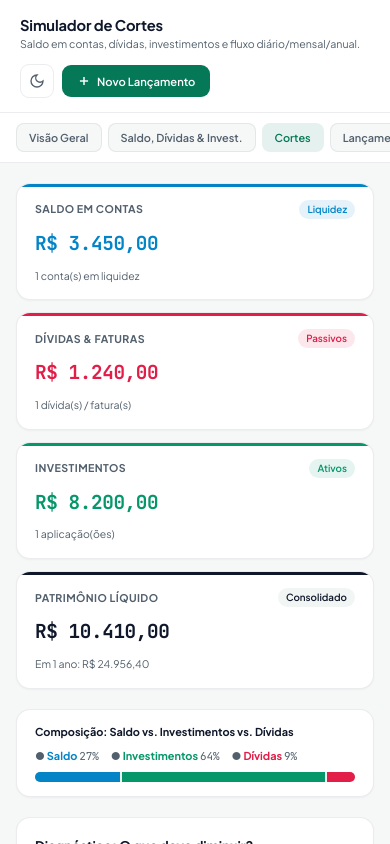
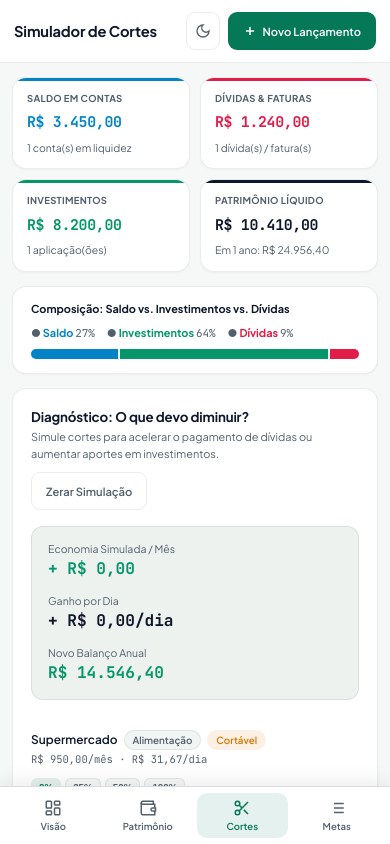
Before and after one commit to deyvisonvinny-del/fluxo-financeiro, a plain HTML site: page index.html in a window 390 px wide. Both pictures are taken after a click on the button "Cortes". Shown: the top 844 px of the page. Drawn offline with Linux system fonts and the light colour scheme.

Commit message:
Melhorias de responsividade e UX mobile

```diff
--- a/index.html
+++ b/index.html
@@ -239,44 +239,59 @@
     }
 
     .mobile-nav {
-      display: flex;
-      gap: 6px;
-      padding: 10px 16px;
+      position: fixed;
+      bottom: 0;
+      left: 0;
+      right: 0;
+      z-index: 40;
+      display: grid;
+      grid-template-columns: repeat(4, 1fr);
+      gap: 4px;
+      padding: 6px 8px calc(6px + env(safe-area-inset-bottom));
       background: var(--bg-sidebar);
-      border-bottom: 1px solid var(--border);
-      overflow-x: auto;
-      scrollbar-width: none;
-    }
-    .mobile-nav::-webkit-scrollbar { display: none; }
+      border-top: 1px solid var(--border-strong);
+      box-shadow: 0 -4px 20px rgba(0, 0, 0, 0.08);
+    }
     @media (min-width: 960px) {
       .mobile-nav { display: none; }
     }
     .mobile-tab {
-      padding: 7px 12px;
-      border-radius: 8px;
-      border: 1px solid var(--border);
-      background: var(--bg);
+      display: flex;
+      flex-direction: column;
+      align-items: center;
+      justify-content: center;
+      gap: 3px;
+      padding: 6px 4px;
+      border-radius: 10px;
+      border: none;
+      background: transparent;
       color: var(--fg-muted);
       font-family: inherit;
-      font-size: 0.78rem;
+      font-size: 0.68rem;
       font-weight: 600;
       white-space: nowrap;
       cursor: pointer;
+      transition: all 0.14s ease;
     }
     .mobile-tab.active {
       background: var(--primary-soft);
       color: var(--primary);
-      border-color: transparent;
-    }
+    }
+
+    .mobile-only { display: block; }
+    @media (min-width: 960px) { .mobile-only { display: none !important; } }
 
     .content {
       max-width: 1120px;
       width: 100%;
       margin: 0 auto;
-      padding: 20px 16px 56px;
+      padding: 14px 12px calc(86px + env(safe-area-inset-bottom));
       display: flex;
       flex-direction: column;
-      gap: 20px;
+      gap: 14px;
+    }
+    @media (min-width: 640px) {
+      .content { padding: 20px 18px calc(88px + env(safe-area-inset-bottom)); gap: 18px; }
     }
     @media (min-width: 960px) {
       .content { padding: 24px 28px 64px; gap: 22px; }
@@ -333,11 +348,8 @@
     /* Wealth Pillars (Saldo, Dívidas, Investimentos, Patrimônio) */
     .pillars-grid {
       display: grid;
-      grid-template-columns: 1fr;
-      gap: 12px;
-    }
-    @media (min-width: 580px) {
-      .pillars-grid { grid-template-columns: repeat(2, 1fr); }
+      grid-template-columns: repeat(2, 1fr);
+      gap: 10px;
     }
     @media (min-width: 1100px) {
       .pillars-grid { grid-template-columns: repeat(4, 1fr); gap: 14px; }
@@ -347,10 +359,13 @@
       display: flex;
       flex-direction: column;
       justify-content: space-between;
-      gap: 10px;
-      padding: 16px 18px;
+      gap: 6px;
+      padding: 13px 14px;
       position: relative;
       overflow: hidden;
+    }
+    @media (min-width: 640px) {
+      .pillar-card { padding: 16px 18px; gap: 10px; }
     }
     .pillar-card::before {
       content: "";
@@ -367,20 +382,27 @@
       display: flex;
       align-items: center;
       justify-content: space-between;
-      gap: 8px;
+      gap: 6px;
     }
     .pillar-label {
-      font-size: 0.76rem;
+      font-size: 0.68rem;
       font-weight: 700;
       text-transform: uppercase;
-      letter-spacing: 0.04em;
+      letter-spacing: 0.03em;
       color: var(--fg-muted);
     }
+    @media (min-width: 640px) {
+      .pillar-label { font-size: 0.76rem; }
+    }
     .pillar-chip {
-      font-size: 0.7rem;
+      font-size: 0.64rem;
       font-weight: 600;
-      padding: 2px 8px;
+      padding: 2px 6px;
       border-radius: 999px;
+      display: none;
+    }
+    @media (min-width: 480px) {
+      .pillar-chip { display: inline-flex; }
     }
     .chip-saldo { background: var(--saldo-soft); color: var(--saldo); }
     .chip-divida { background: var(--divida-soft); color: var(--divida); }
@@ -389,9 +411,13 @@
 
     .pillar-val {
       font-family: var(--font-mono);
-      font-size: 1.38rem;
+      font-size: 1.06rem;
       font-weight: 700;
       letter-spacing: -0.02em;
+      word-break: break-word;
+    }
+    @media (min-width: 640px) {
+      .pillar-val { font-size: 1.38rem; }
     }
     .pillar-sub {
       font-size: 0.75rem;
@@ -691,37 +717,48 @@
       white-space: pre-wrap;
     }
 
-    /* Modal */
+    /* Modal (Bottom sheet on mobile, centered on desktop) */
     .modal-backdrop {
       position: fixed;
       inset: 0;
       z-index: 50;
       display: flex;
-      align-items: center;
+      align-items: flex-end;
       justify-content: center;
-      padding: 16px;
+      padding: 0;
       background: rgba(7, 13, 11, 0.6);
       backdrop-filter: blur(5px);
     }
     .modal-panel {
       width: 100%;
-      max-width: 440px;
+      max-width: 100%;
       background: var(--card);
       border: 1px solid var(--border-strong);
-      border-radius: 16px;
-      padding: 22px;
+      border-radius: 20px 20px 0 0;
+      padding: 20px 18px calc(22px + env(safe-area-inset-bottom));
       box-shadow: var(--shadow-lg);
+      max-height: 90vh;
+      overflow-y: auto;
+    }
+    @media (min-width: 640px) {
+      .modal-backdrop { align-items: center; padding: 16px; }
+      .modal-panel { max-width: 440px; border-radius: 16px; padding: 22px; }
     }
 
     .toast-container {
       position: fixed;
-      bottom: 20px;
-      right: 20px;
+      bottom: calc(74px + env(safe-area-inset-bottom));
+      right: 14px;
+      left: 14px;
+      align-items: center;
       z-index: 60;
       display: flex;
       flex-direction: column;
       gap: 8px;
       pointer-events: none;
+    }
+    @media (min-width: 960px) {
+      .toast-container { bottom: 20px; right: 20px; left: auto; align-items: flex-end; }
     }
     .toast {
       padding: 10px 14px;
@@ -731,6 +768,20 @@
       font-size: 0.8rem;
       font-weight: 600;
       box-shadow: var(--shadow-md);
+    }
+
+    /* Mobile Touch & Input Ergonomics */
+    @media (max-width: 959px) {
+      .input, .select, .input-group input {
+        font-size: 16px;
+        min-height: 42px;
+      }
+      .btn { min-height: 38px; }
+      .del-btn { width: 34px; height: 34px; }
+      .topbar { padding: 12px 14px; }
+      .topbar p { display: none; }
+      input[type="range"].cut-slider { width: 100%; height: 8px; }
+      input[type="range"].cut-slider::-webkit-slider-thumb { width: 22px; height: 22px; }
     }
 
     .text-saldo { color: var(--saldo); }
@@ -823,12 +874,24 @@
         </div>
       </header>
 
-      <!-- Mobile Navigation -->
+      <!-- Mobile Bottom Navigation -->
       <nav class="mobile-nav" aria-label="Navegação móvel">
-        <button data-tab="visao" class="mobile-tab active">Visão Geral</button>
-        <button data-tab="patrimonio" class="mobile-tab">Saldo, Dívidas &amp; Invest.</button>
-        <button data-tab="cortes" class="mobile-tab">Cortes</button>
-        <button data-tab="historico" class="mobile-tab">Lançamentos &amp; Metas</button>
+        <button data-tab="visao" class="mobile-tab active">
+          <svg width="18" height="18" viewBox="0 0 24 24" fill="none" stroke="currentColor" stroke-width="2"><rect x="3" y="3" width="7" height="9" rx="1"/><rect x="14" y="3" width="7" height="5" rx="1"/><rect x="14" y="12" width="7" height="9" rx="1"/><rect x="3" y="16" width="7" height="5" rx="1"/></svg>
+          <span>Visão</span>
+        </button>
+        <button data-tab="patrimonio" class="mobile-tab">
+          <svg width="18" height="18" viewBox="0 0 24 24" fill="none" stroke="currentColor" stroke-width="2"><path d="M21 12V7H5a2 2 0 0 1 0-4h14v4"/><path d="M3 5v14a2 2 0 0 0 2 2h16v-5"/><path d="M18 12a2 2 0 0 0 0 4h4v-4Z"/></svg>
+          <span>Patrimônio</span>
+        </button>
+        <button data-tab="cortes" class="mobile-tab">
+          <svg width="18" height="18" viewBox="0 0 24 24" fill="none" stroke="currentColor" stroke-width="2"><circle cx="6" cy="6" r="3"/><circle cx="6" cy="18" r="3"/><line x1="20" y1="4" x2="8.12" y2="15.88"/><line x1="14.47" y1="14.48" x2="20" y2="20"/><line x1="8.12" y1="8.12" x2="12" y2="12"/></svg>
+          <span>Cortes</span>
+        </button>
+        <button data-tab="historico" class="mobile-tab">
+          <svg width="18" height="18" viewBox="0 0 24 24" fill="none" stroke="currentColor" stroke-width="2"><line x1="8" y1="6" x2="21" y2="6"/><line x1="8" y1="12" x2="21" y2="12"/><line x1="8" y1="18" x2="21" y2="18"/><line x1="3" y1="6" x2="3.01" y2="6"/><line x1="3" y1="12" x2="3.01" y2="12"/><line x1="3" y1="18" x2="3.01" y2="18"/></svg>
+          <span>Metas</span>
+        </button>
       </nav>
 
       <div class="content">
```
